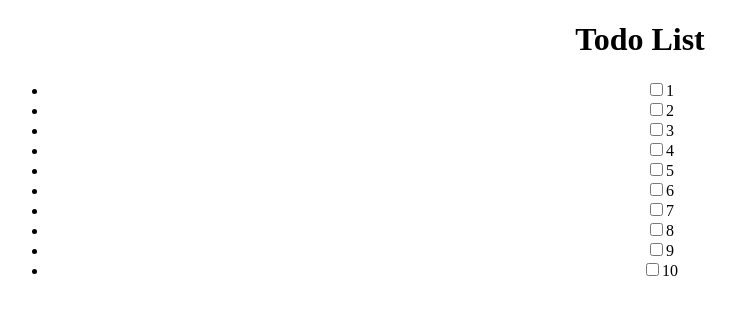
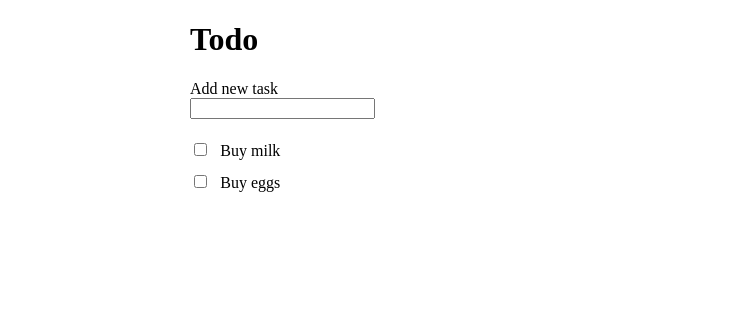
Before and after one commit to e0en/vue-todo, a Vue app: page / in a window 1280 px wide. Shown: the top 314 px of the page, without its empty margins (0-736 px from the left). Built offline with nearby package versions, Linux system fonts and the light colour scheme.

Commit message:
Add dummy data and minimum styles

```diff
--- a/src/components/ListItem.vue
+++ b/src/components/ListItem.vue
@@ -9,6 +9,7 @@
 export default {
   name: 'ListItem',
   props: {
+    itemId: String,
     content: String,
     checked: Boolean
   }
@@ -16,4 +17,11 @@ export default {
 </script>
 
 <style scoped lang="less">
+.complete {
+  color: #999;
+  text-decoration: line-through;
+}
+input[type=checkbox] {
+  margin-right: 1em;
+}
 </style>
--- a/src/components/TodoList.vue
+++ b/src/components/TodoList.vue
@@ -1,8 +1,12 @@
 <template>
 <div class="todo-list">
-  <h1>{{ msg }}</h1>
+  <h1>{{ name }}</h1>
+  <form>
+    <label for="newItem">Add new task</label><br />
+    <input type="text" name="newItem" />
+  </form>
   <ul>
-    <ListItem v-for="i in 10" :key="i" :content="i"/>
+    <ListItem v-for="i in items" :key="i.id" :content="i.content" :checked="i.isComplete"/>
   </ul>
 </div>
 </template>
@@ -14,7 +18,8 @@ import ListItem from '@/components/ListItem.vue'
 export default {
   name: 'TodoList',
   props: {
-    msg: String
+    name: String,
+    items: Array
   },
   components: {
     ListItem
@@ -23,4 +28,15 @@ export default {
 </script>
 
 <style scoped lang="less">
+div.todo-list {
+  margin: 0 auto;
+  max-width: 900px;
+  text-align: left;
+}
+ul {
+  list-style-type: none;
+  line-height: 2em;
+  margin-left: 0;
+  padding-left: 0;
+}
 </style>
--- a/src/views/Home.vue
+++ b/src/views/Home.vue
@@ -1,6 +1,6 @@
 <template>
   <div class="todo_list">
-    <TodoList msg="Todo List"/>
+    <TodoList name="Todo" :items="items" />
   </div>
 </template>
 
@@ -12,6 +12,14 @@ export default {
   name: 'home',
   components: {
     TodoList
+  },
+  data: function () {
+    return {
+      items: [
+        { itemId: '0', content: 'Buy milk', isComplete: false },
+        { itemId: '1', content: 'Buy eggs', isComplete: true }
+      ]
+    }
   }
 }
 </script>
```
